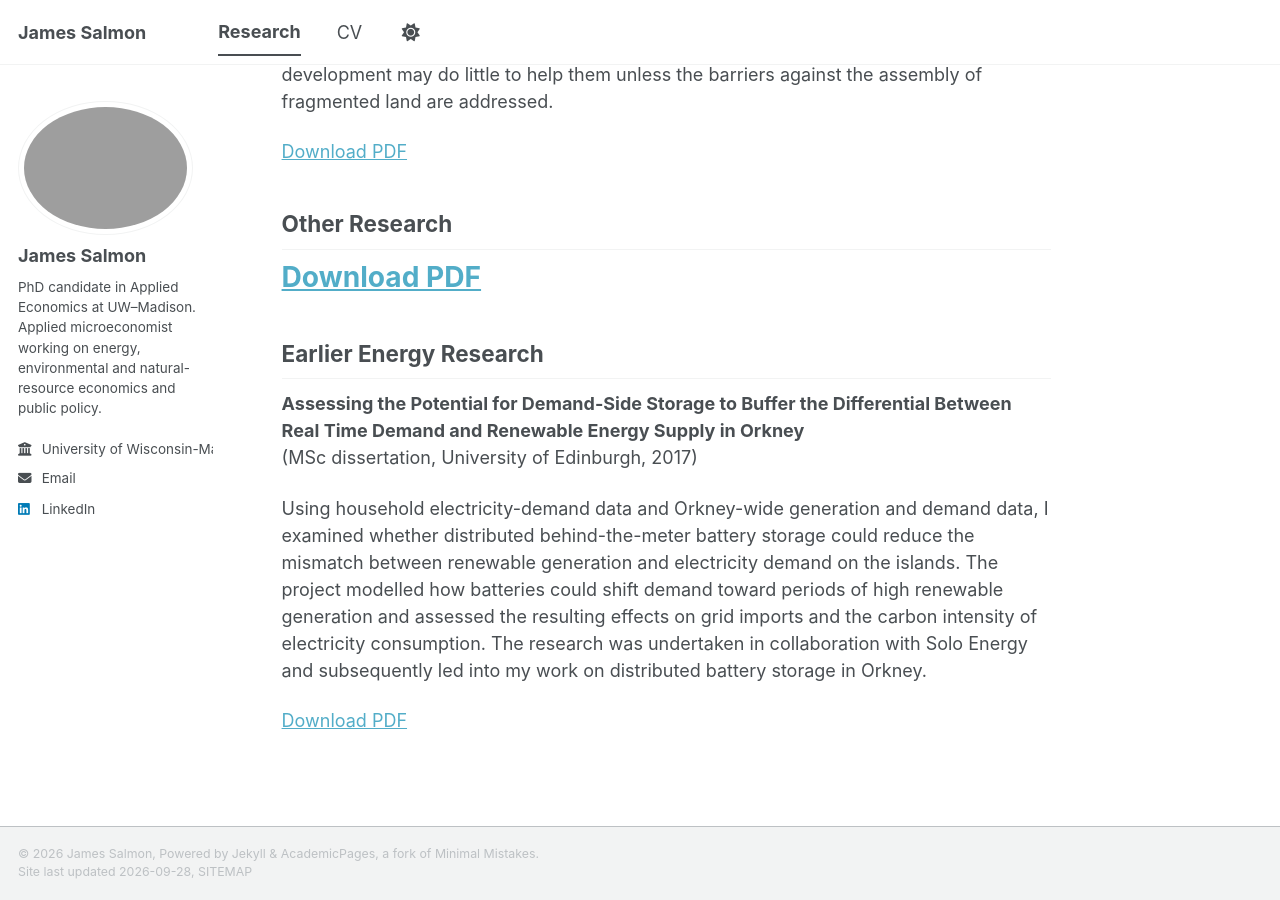
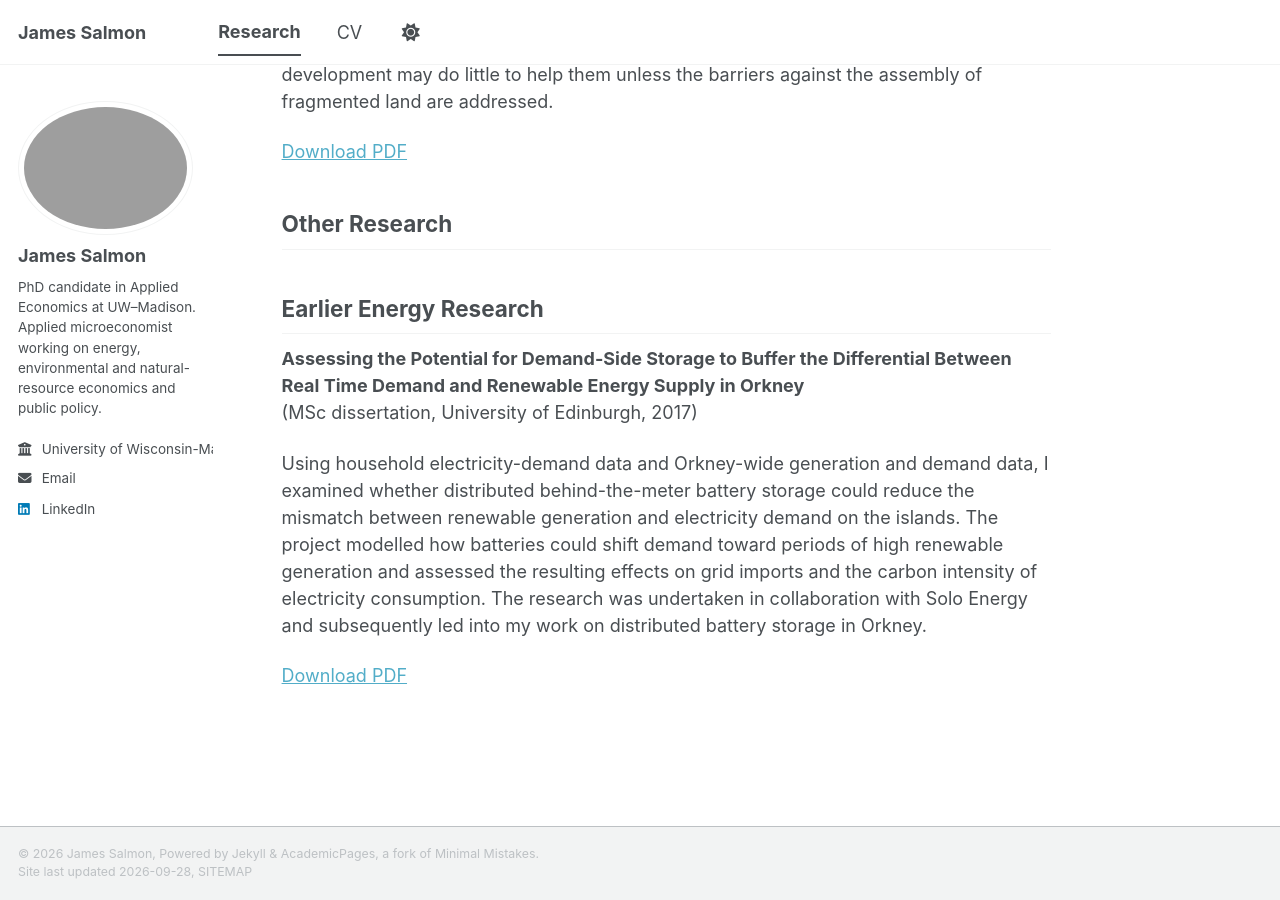
Before and after one commit to James-Salmon/James-Salmon.github.io, a Jekyll site: the page built from _pages/research.md, in a window 1280 px wide and 900 px high, scrolled down 633 px. Built offline with Jekyll 4.4.1, drawn with Linux system fonts in a browser that asks for light colours; a style sheet for code colours, icons or effects is not loaded.

Commit message:
Update research.md

```diff
--- a/_pages/research.md
+++ b/_pages/research.md
@@ -16,7 +16,6 @@ Small American farmers face mounting economic pressures that threaten their surv
 
 ## Other Research
 
-# [Download PDF](/files/turbines_paper_CHANGE.pdf)
 
 ## Earlier Energy Research
 
```
